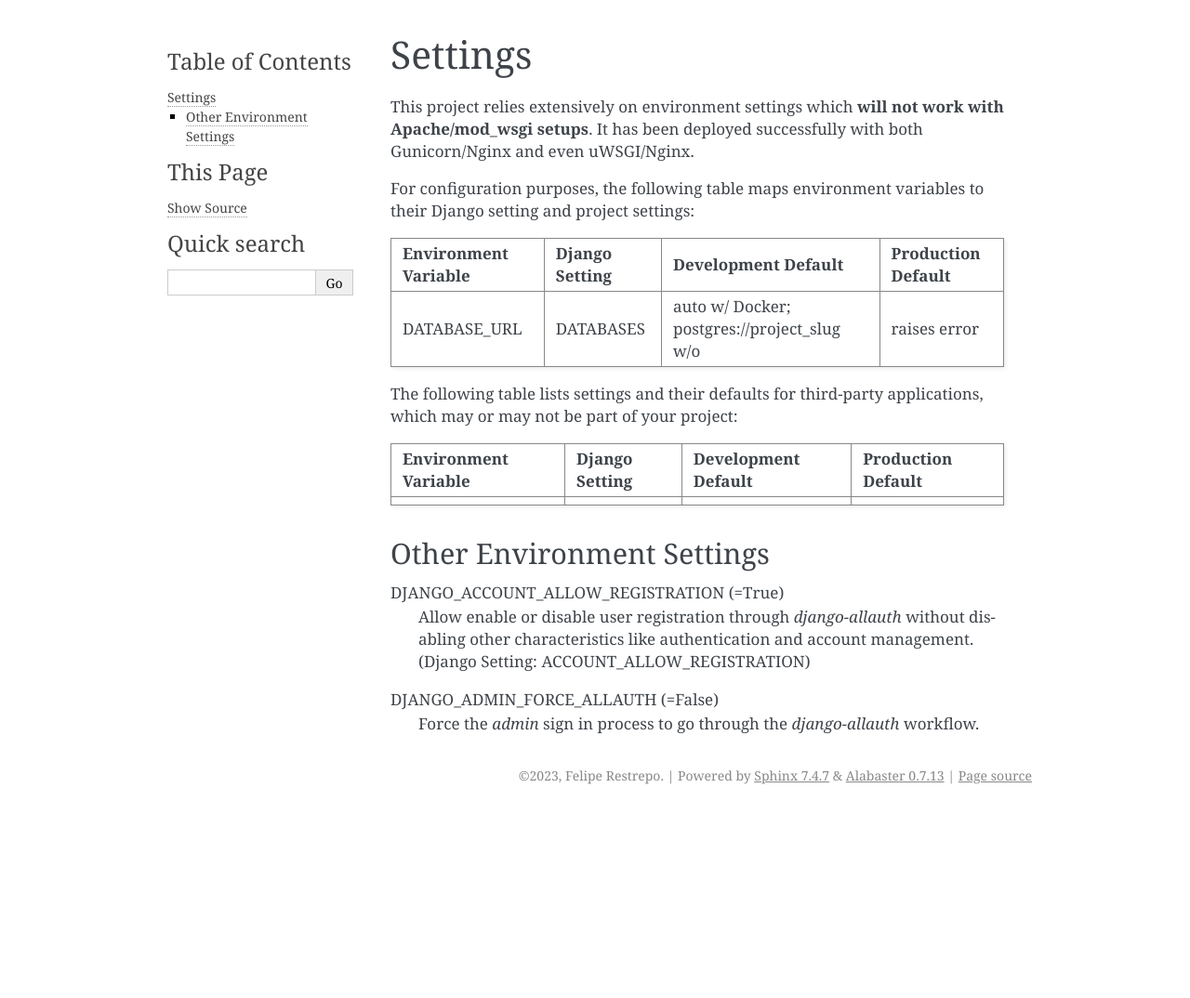
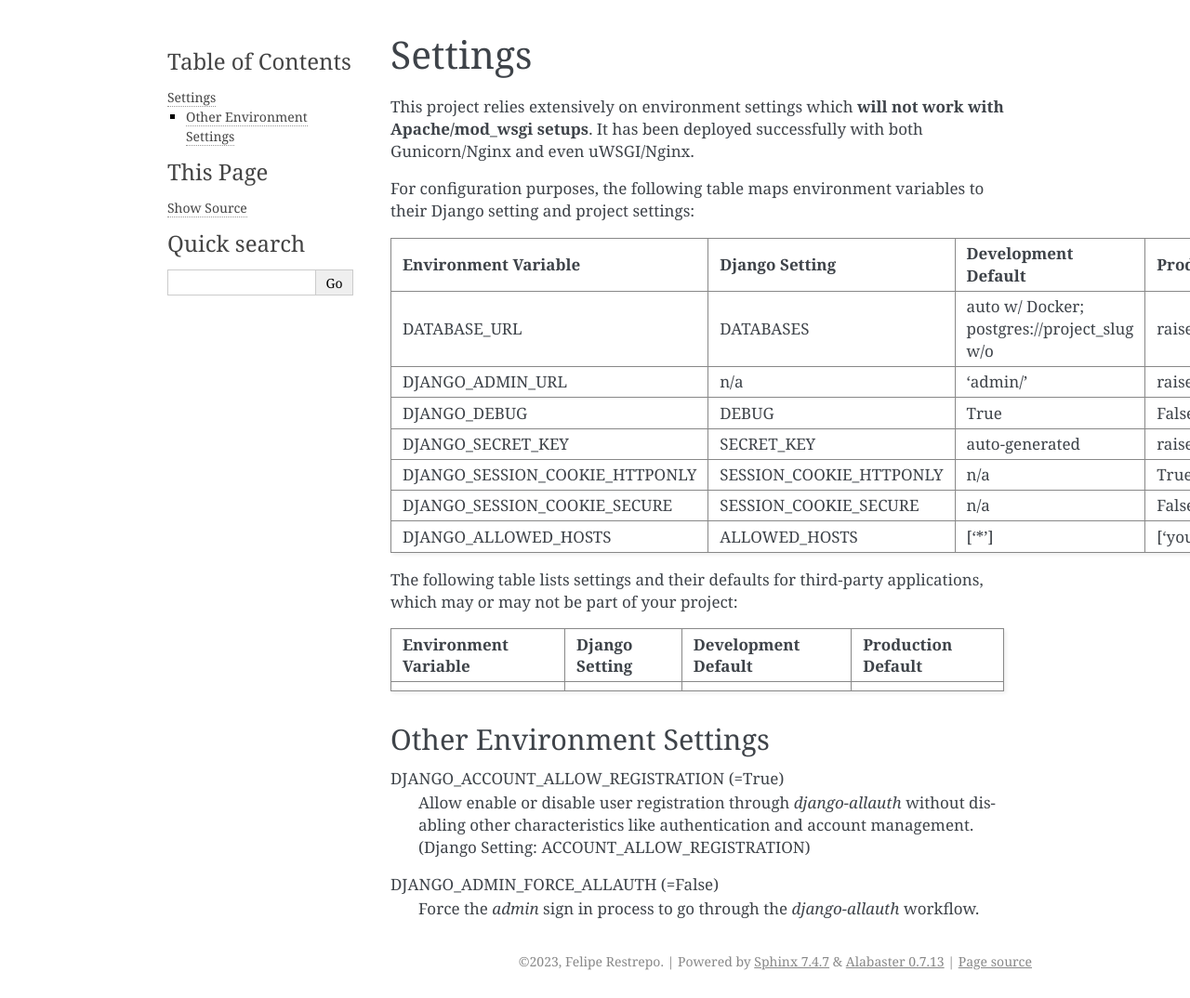
Before and after one commit to maferelo/solaris-server, a Sphinx documentation site: the page built from docs/contents/settings.rst, in a window 1280 px wide. Shown: the whole page at 93% size. Built offline with Sphinx 7.4.7, drawn with Linux system fonts in a browser that asks for light colours; before the commit the page ends 900 px from its top, so only the background shows below that.

Commit message:
chore(docs): update dajngo sttings variables

```diff
--- a/docs/contents/settings.rst
+++ b/docs/contents/settings.rst
@@ -9,6 +9,12 @@ For configuration purposes, the following table maps environment variables to th
 Environment Variable                    Django Setting              Development Default                            Production Default
 ======================================= =========================== ============================================== ======================================================================
 DATABASE_URL                            DATABASES                   auto w/ Docker; postgres://project_slug w/o    raises error
+DJANGO_ADMIN_URL                        n/a                         'admin/'                                       raises error
+DJANGO_DEBUG                            DEBUG                       True                                           False
+DJANGO_SECRET_KEY                       SECRET_KEY                  auto-generated                                 raises error
+DJANGO_SESSION_COOKIE_HTTPONLY          SESSION_COOKIE_HTTPONLY     n/a                                            True
+DJANGO_SESSION_COOKIE_SECURE            SESSION_COOKIE_SECURE       n/a                                            False
+DJANGO_ALLOWED_HOSTS                    ALLOWED_HOSTS               ['*']                                          ['your_domain_name']
 ======================================= =========================== ============================================== ======================================================================
 
 The following table lists settings and their defaults for third-party applications, which may or may not be part of your project:
```
